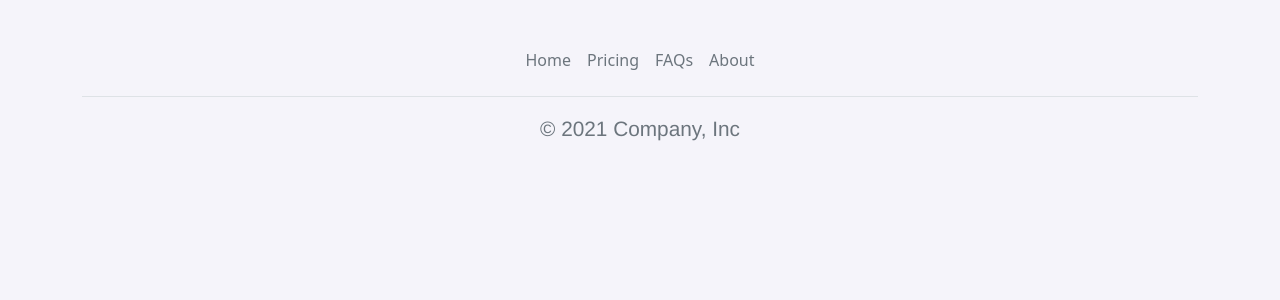
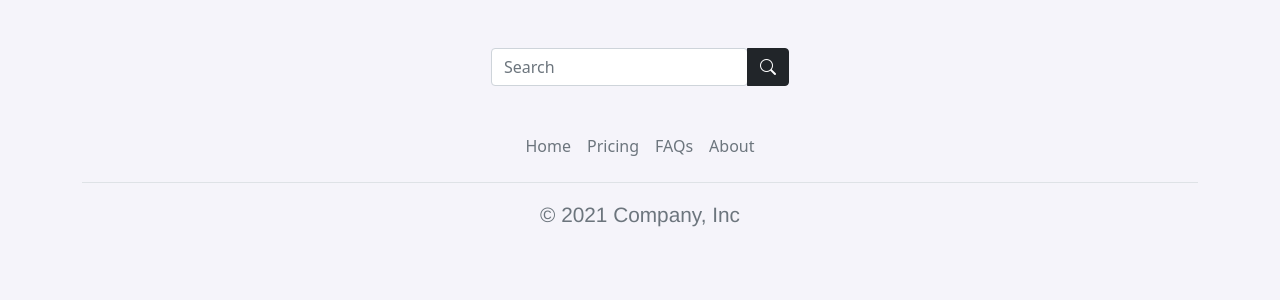
Before and after one commit to b16oskni/Examensarbete, a CodeIgniter 4 app: the page made by codeigniterApp/app/Views/welcome_message.php in a window 1280 px wide. Shown: the part 72-372 px from the top of the page. Run offline with PHP 8.4 and a stand-in for CodeIgniter, Linux system fonts and the light colour scheme; the template is opened without the code that fills it, so the values that code supplies are empty; some libraries are stand-ins or nearby versions.

Commit message:
fixed redirect
-fixed redirect from footer
-added searchbar for CI

```diff
--- a/codeigniterApp/app/Views/welcome_message.php
+++ b/codeigniterApp/app/Views/welcome_message.php
@@ -6,6 +6,7 @@
     <title>Home</title>
     <!-- Bootstrap -->
     <link href="<?php echo base_url('bootstrap/css/bootstrap.min.css');?>" rel="stylesheet">
+    <link rel="stylesheet" href="https://cdn.jsdelivr.net/npm/bootstrap-icons@1.8.1/font/bootstrap-icons.css">
     <script src="<?php echo base_url('bootstrap/js/bootstrap.bundle.min.js');?>"></script>
     <style>
         html, body {
@@ -52,13 +53,22 @@
     <!-- Page Content -->
     <div class="container">
         <div class="row">
-
+            <div class="col mt-5">
+                <div class="input-group mx-auto">
+                    <div class="form-outline ms-auto">
+                        <input type="search" id="form1" class="form-control" placeholder="Search"/>
+                    </div>
+                    <button type="button" class="btn btn-dark me-auto">
+                        <i class="bi bi-search"></i>
+                    </button>
+                </div>
+            </div>
         </div>
     </div>
     <div class="container">
         <footer class="py-3 my-4">
             <ul class="nav justify-content-center border-bottom pb-3 mb-3">
-            <li class="nav-item"><a href="#" class="nav-link px-2 text-muted">Home</a></li>
+            <li class="nav-item" id="homebtn2"><a href="#" class="nav-link px-2 text-muted">Home</a></li>
             <li class="nav-item"><a href="#" class="nav-link px-2 text-muted">Pricing</a></li>
             <li class="nav-item"><a href="#" class="nav-link px-2 text-muted">FAQs</a></li>
             <li class="nav-item"><a href="#" class="nav-link px-2 text-muted">About</a></li>
--- a/codeigniterApp/welcome_message.js
+++ b/codeigniterApp/welcome_message.js
@@ -1,4 +1,5 @@
-const btn = document.getElementById("homebtn");
+const btnHeader = document.getElementById("homebtn");
+const btnFooter = document.getElementById("homebtn2");
 window.addEventListener("load", setup);
 
 function redirect(event){
@@ -7,5 +8,6 @@ function redirect(event){
 }
 
 function setup(){
-    btn.addEventListener("click", redirect);
+    btnHeader.addEventListener("click", redirect);
+    btnFooter.addEventListener("click", redirect);
 }
```
